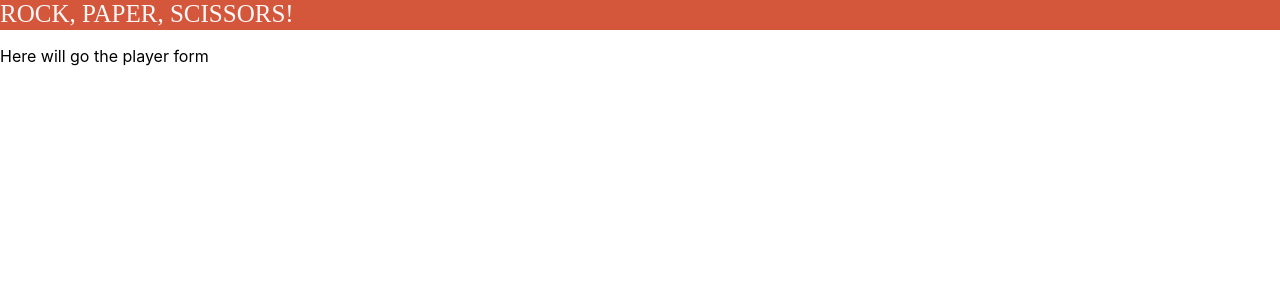
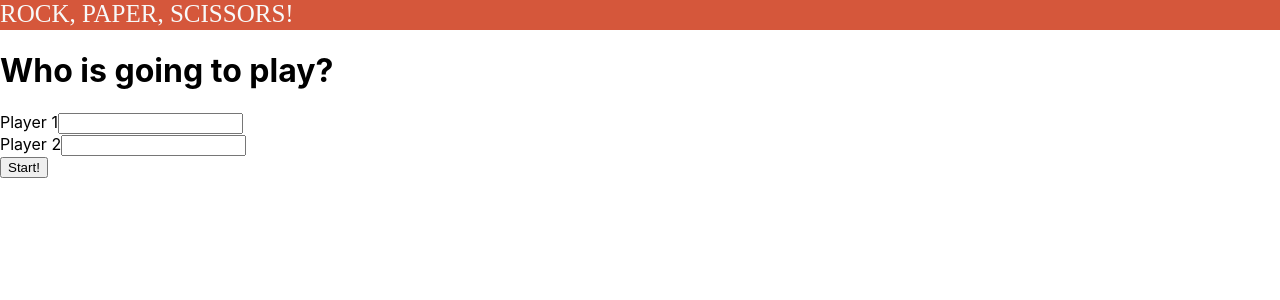
Before and after one commit to Andrs14/rock-paper-scissors, a React (Create React App) app in the folder client/rock-paper-scissors/: page / in a window 1280 px wide. Shown: the top 300 px of the page. Built offline with nearby package versions, Linux system fonts and the light colour scheme.

Commit message:
Add basic template, without style, for PlayerForm

```diff
--- a/client/rock-paper-scissors/src/player/PlayerForm.js
+++ b/client/rock-paper-scissors/src/player/PlayerForm.js
@@ -7,7 +7,20 @@ class PlayerForm extends React.Component {
 
     render() {
         return (
-            <p>Here will go the player form</p>
+            <div>
+                <h1>Who is going to play?</h1>
+                <div>
+                    <label>Player 1</label>
+                    <input/>
+                </div>
+                <div>
+                    <label>Player 2</label>
+                    <input/>
+                </div>
+                <div>
+                    <button>Start!</button>
+                </div>
+            </div>
         );
     }
 }
```
